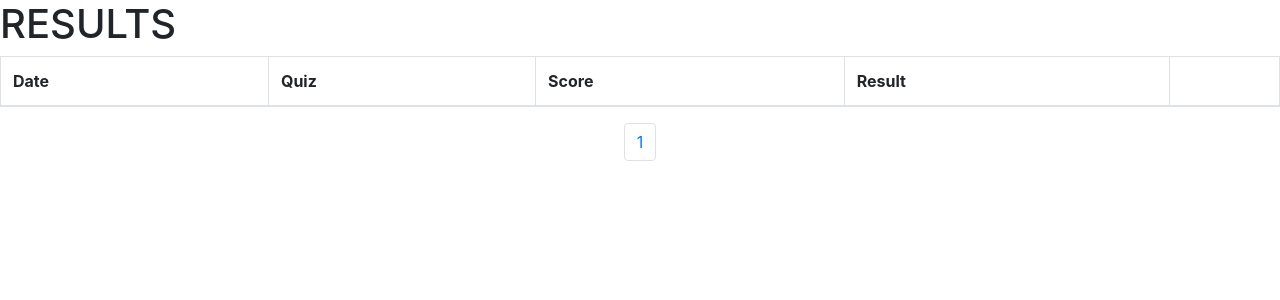
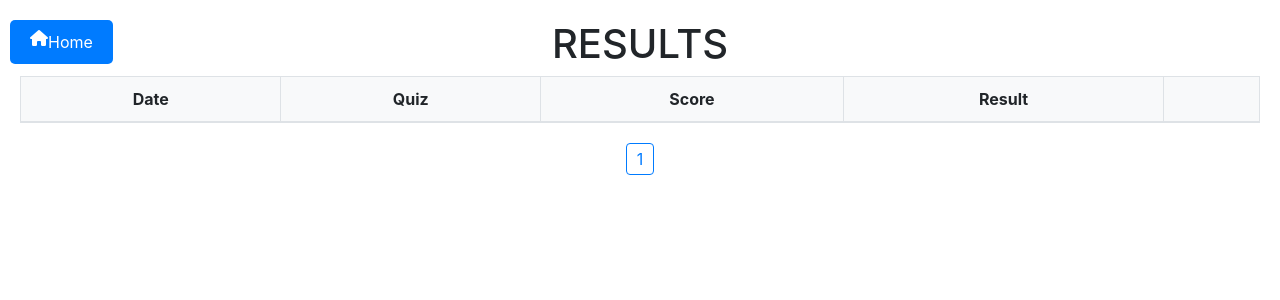
Before and after one commit to Davysongs/Quizify, a Django app: page /results/ in a window 1280 px wide. Shown: the top 300 px of the page. Run offline with Django 4.2, Linux system fonts and the light colour scheme; the visitor is signed in with stand-in values (Sample User, id 1); data comes from the database, SQL or seed files in the repository; data that the repository does not hold is empty; some libraries are stand-ins or nearby versions.

Commit message:
bug fix and styling

```diff
--- a/static/css/detail.css
+++ b/static/css/detail.css
@@ -19,6 +19,7 @@ h2 {
   text-align: center;
   margin-bottom: 30px;
 }
+
 
 #result-data {
   text-align: center;
--- a/static/css/result.css
+++ b/static/css/result.css
@@ -0,0 +1,82 @@
+/* Reset default browser styles */
+body, h1, table {
+    margin: 0;
+    padding: 0;
+}
+
+body {
+    font-family: Arial, sans-serif;
+    background-color: #f2f2f2;
+    padding: 20px;
+}
+
+h1 {
+    text-align: center;
+    margin-bottom: 20px;
+}
+.back-to-home {
+    position: fixed;
+    top: 20px;
+    left: 10px;
+    margin-left:0px;
+}
+
+.home-button {
+    display: flex;
+    padding: 10px 20px;
+    background-color: #007bff; /* Blue background color */
+    color: #fff; /* White text color */
+    text-decoration: none;
+    border-radius: 5px;
+}
+
+.home-button:hover {
+    background-color: #0056b3; /* Darker blue background color on hover */
+}
+
+
+/* Table styles */
+#table {
+    width: 100%;
+    margin-bottom: 20px;
+}
+
+#table th, #table td {
+    padding: 10px;
+    text-align: center;
+}
+
+#table th {
+    background-color: #f8f9fa; /* Light gray background */
+}
+
+#table tbody tr:nth-child(even) {
+    background-color: #f2f2f2; /* Alternate row background */
+}
+
+/* Pagination styles */
+.pagination {
+    margin-top: 20px;
+}
+
+.pagination li {
+    display: inline-block;
+    margin: 0 5px;
+}
+
+.pagination li a {
+    display: block;
+    padding: 5px 10px;
+    text-decoration: none;
+    border: 1px solid #007bff; /* Blue border */
+    color: #007bff; /* Blue text color */
+}
+
+.pagination li.active a {
+    background-color: #007bff; /* Active page background color */
+    color: #fff; /* Active page text color */
+}
+
+.pagination li a:hover {
+    background-color: #f8f9fa; /* Hover background color */
+}
--- a/templates/result.html
+++ b/templates/result.html
@@ -6,10 +6,17 @@
     <meta http-equiv="X-UA-Compatible" content="IE=edge">
     <meta name="viewport" content="width=device-width, initial-scale=1.0">
     <link rel="icon" href="{% static 'img/logo.png' %}">
+    <link rel="stylesheet" href="{% static 'css/result.css' %}">
+    <link rel="stylesheet" href="https://cdnjs.cloudflare.com/ajax/libs/font-awesome/6.1.2/css/all.min.css">
     <link rel="stylesheet" href="https://cdn.jsdelivr.net/npm/bootstrap@4.6.2/dist/css/bootstrap.min.css" integrity="sha384-xOolHFLEh07PJGoPkLv1IbcEPTNtaed2xpHsD9ESMhqIYd0nLMwNLD69Npy4HI+N" crossorigin="anonymous">
     <title>Quizify - Results</title>
 </head>
 <body>
+    <div class="back-to-home">
+        <a href="{% url 'home' %}" class="home-button">
+            <i class="fas fa-home"></i> Home
+        </a>
+    </div>
     <h1>RESULTS</h1>
 <!-- Results are displayed here -->
     <div>
```
